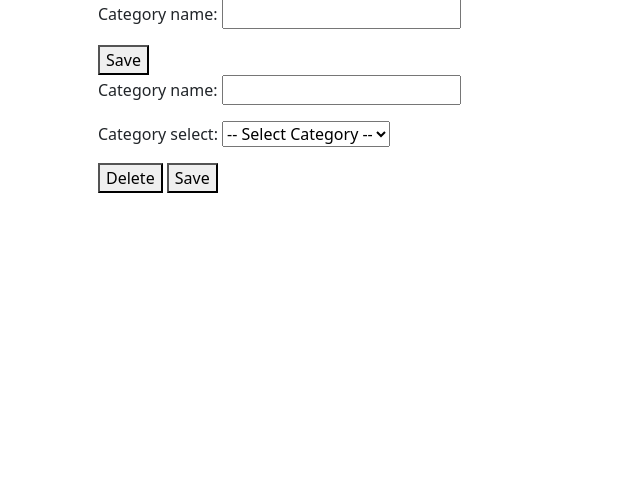
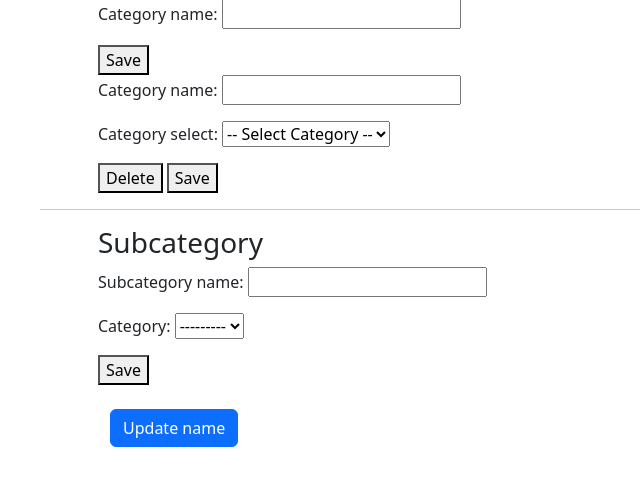
Before and after one commit to pdudrik/budget-tracker, a Django app: page /settings/ in a window 1280 px wide. Shown: the part 155-641 px from the top of the page, without its empty margins (0-640 px from the left). Run offline with Django 5.2, Linux system fonts and the light colour scheme; data that the repository does not hold is empty; parts of the project's set-up code (start-up, migrations or seed data) failed here and were passed over.

Commit message:
Subcategory

```diff
--- a/budget_tracker/budget/forms.py
+++ b/budget_tracker/budget/forms.py
@@ -1,7 +1,5 @@
 from django import forms
 from .models import Transaction, Category, Subcategory
-
-
 
 
 class TransactionForm(forms.ModelForm):
@@ -17,6 +15,7 @@ class TransactionForm(forms.ModelForm):
         ]
 
 
+########### CATEGORY ###########
 class CreateCategoryForm(forms.ModelForm):
     class Meta:
         model = Category
@@ -42,6 +41,11 @@ class UpdateCategoryForm(forms.ModelForm):
         ]
 
 
+########### SUBCATEGORY ###########
+class SubcategoryChoiceField(forms.ModelChoiceField):
+    def label_from_instance(self, obj):
+        return obj.name
+
 
 class CreateSubcategoryForm(forms.ModelForm):
     class Meta:
@@ -50,3 +54,50 @@ class CreateSubcategoryForm(forms.ModelForm):
             "name",
             "category"
         ]
+
+
+# class UpdateSubcategoryForm(forms.ModelForm):
+#     subcategory_select = SubcategoryChoiceField(
+#         queryset=Subcategory.objects.all(),
+#         empty_label="-- Select subcategory --"
+#     )
+
+#     class Meta:
+#         model = Subcategory
+#         fields = [
+#             "name",
+#             "category"
+#         ]
+
+
+class UpdateSubcategoryForm(forms.Form):
+    category = forms.ModelChoiceField(
+        queryset=Category.objects.all(),
+        empty_label="-- Select category --",
+        widget=forms.Select(
+            attrs={
+                "class": "form-select"
+            }
+        )
+    )
+
+    subcategory = SubcategoryChoiceField(
+        queryset=Subcategory.objects.all(),
+        empty_label="-- Select subcategory --",
+        widget=forms.Select(
+            attrs={
+                "class": "form-select"
+            }
+        )
+    )
+
+    name = forms.CharField(
+        max_length=100,
+        label="New subcategory name",
+        widget=forms.TextInput(
+            attrs={
+                'class': 'form-control',
+                'placeholder': 'Type new name here'
+                }
+        )
+    )
--- a/budget_tracker/budget/models.py
+++ b/budget_tracker/budget/models.py
@@ -34,6 +34,13 @@ class Subcategory(models.Model):
         ordering = ["category", "name"]
         verbose_name_plural = "Subcategories"
         unique_together = ("name", "category")      # prevents having same category and subcategory name
+        # within category there must be only unique subcategories
+        constraints = [
+            models.UniqueConstraint(
+                fields=["category", "name"],
+                name='unique_subcategory_per_category'
+            )
+        ]
 
     def __str__(self):
         return f"{self.category.name} -> {self.name}"
--- a/budget_tracker/budget/static/js/settings.js
+++ b/budget_tracker/budget/static/js/settings.js
@@ -1,8 +1,10 @@
 const forms = document.querySelectorAll(".api-form");
+
 
 function updateCategoryDropdown(categories) {
     var dropdown = document.getElementById("id_update_category-category_select");
     dropdown.innerHTML = "<option>-- Select Category --</option>";
+
     categories.forEach(function(item) {
         var option = document.createElement("option");
         option.value = item.id;
@@ -15,7 +17,12 @@ function updateCategoryDropdown(categories) {
 }
 
 
-// Create new category
+function updateSubcategoryDropdown() {
+    return;
+}
+
+
+// Multi-purpose function which handles post requests - create, update, delete
 forms.forEach(function(currentForm) {
     currentForm.addEventListener("submit", function(event) {
         event.preventDefault();         // don't refresh page
@@ -53,6 +60,11 @@ forms.forEach(function(currentForm) {
                 updateCategoryDropdown(data.categories);
                 document.getElementById("id_update_category-name").value = "";
             }
+
+            else if (target === "subcategory") {
+                updateSubcategoryDropdown(data.subcategories);
+                // document.getElementById()
+            }
         })
         .catch(errorPackage => {
             console.log("Validation failed or server error: ", errorPackage);
@@ -75,5 +87,61 @@ categoryDropdown.addEventListener("change", function() {
     updateField.value = selectedName;
 });
 
+//------------ SECTION SUBCATEGORY ------------//
+// Filter subcategories based on selected category (parent) in updating name
+document.addEventListener("DOMContentLoaded", function() {
+    const allSubcategories = JSON.parse(document.getElementById("subcategories-data").textContent);
+    const subCategoryDropdown = document.getElementById("id_update_subcategory-category");
+    const subcategoryDropdownField = document.getElementById("id_update_subcategory-name");
 
-// Handle name update
+    console.log(allSubcategories);
+    console.log(subCategoryDropdown);
+    console.log(subcategoryDropdownField);
+
+    subCategoryDropdown.selectedIndex = 0;
+    subcategoryDropdown = document.getElementById("id_update_subcategory-subcategory");
+
+    function filterSubcategories() {
+        subcategoryDropdown.innerHTML = "<option>-- Select subcategory --</option>";
+        subcategoryDropdownField.value = "";      // clean field after selecting other category
+
+        const selectedCategoryId = subCategoryDropdown.value;
+        const filteredSubcategories = allSubcategories.filter(sub => sub.category_id == selectedCategoryId);
+
+        console.log("Filtered subcategories: ", filteredSubcategories);
+
+        filteredSubcategories.forEach(sub => {
+            const option = document.createElement("option");
+            option.value = sub.id;
+            option.textContent = sub.name
+            subcategoryDropdown.appendChild(option);
+        });
+
+        console.log(subcategoryDropdown);
+        subcategoryDropdown.selectedIndex = 0;
+    }
+
+    subCategoryDropdown.addEventListener("change", filterSubcategories);
+    filterSubcategories();
+
+
+});
+
+
+// Update text in input based on selected subcategory to be updated
+document.addEventListener("DOMContentLoaded", function() {
+
+    var subcategoryDropdown = document.getElementById("id_update_subcategory-subcategory");
+    var updateSubcategoryField = document.getElementById("id_update_subcategory-name");
+
+    subcategoryDropdown.addEventListener("change", function() {
+        console.log("changed subcategory dropdown option");
+        if (this.selectedIndex == 0) {
+            updateSubcategoryField.value = "";
+            return
+        }
+
+        const selectedName = this.options[this.selectedIndex].text;
+        updateSubcategoryField.value = selectedName;
+    });
+});
--- a/budget_tracker/budget/templates/settings.html
+++ b/budget_tracker/budget/templates/settings.html
@@ -37,6 +37,105 @@
             </button>
         </form>
     </div>
+
+    <hr>
+
+    <div class="container">
+        <h3>Subcategory</h3>
+        <form method="post" class="api-form">
+            {% csrf_token %}
+            {{ create_subcategory_form.as_p }}
+            <button
+                type="submit"
+                name="submit_subcategory"
+                data-endpoint="{% url 'budget:api_create_subcategory' %}">
+                    Save
+            </button>
+        </form>
+
+        <br>
+
+        <div class="container">
+            <button
+                type="button"
+                class="btn btn-primary"
+                data-bs-toggle="modal"
+                data-bs-target="#subcategoryUpdateModal"
+                data-bs-whatever="@mdo">
+                    Update name
+            </button>
+
+            <div class="modal fade" id="subcategoryUpdateModal" tabindex="-1" aria-labelledby="subcategoryUpdateModalLabel" aria-hidden="true">
+                <div class="modal-dialog">
+
+                    <form method="post" class="api-form">
+                        {% csrf_token %}
+                        <div class="modal-content">
+
+                            <div class="modal-header">
+                                <h1 class="modal-title fs-5" id="subcategoryUpdateModalLabel">Update subcategory name</h1>
+                                <button type="button" class="btn-close" data-bs-dismiss="modal" aria-label="Close"></button>
+                            </div>
+
+                            <div class="modal-body">
+                                {{ data_json.subcategories|json_script:"subcategories-data" }}
+
+                                <!-- {{ update_subcategory_form.category.label }}:
+                                {{ update_subcategory_form.category }}
+                                <br>
+                                {{ update_subcategory_form.subcategory_select.label }}:
+                                {{ update_subcategory_form.subcategory_select }}
+                                <br>
+                                <br>
+                                <p>
+                                    New name:
+                                    <span class="ms-1">
+                                        {{ update_subcategory_form.name }}
+                                    </span>
+                                </p> -->
+
+                                {{ update_subcategory_form.as_p }}
+
+                            </div>
+
+                            <div class="modal-footer">
+                                <button type="button" class="btn btn-secondary" data-bs-dismiss="modal">Close</button>
+                                <button
+                                    class="btn btn-primary"
+                                    type="submit"
+                                    name="update_subcategory"
+                                    data-endpoint="{% url 'budget:api_update_subcategory' %}">
+                                        Save
+                                </button>
+                            </div>
+
+                        </div>
+                    </form>
+
+                </div>
+            </div>
+
+        </div>
+
+        <!-- <form method="post" class="api-form">
+            {% csrf_token %}
+            {{ update_subcategory_form.as_p }}
+            <button
+                type="submit"
+                name="delete_subcategory"
+                data-endpoint="{% url 'budget:api_delete_subcategory' %}">
+                    Delete
+            </button>
+            <button
+                type="submit"
+                name="update_subcategory"
+                data-endpoint="{% url 'budget:api_update_subcategory' %}">
+                    Save
+            </button>
+        </form> -->
+
+
+    </div>
 {% endblock content %}
 
 
--- a/budget_tracker/budget/urls.py
+++ b/budget_tracker/budget/urls.py
@@ -15,4 +15,7 @@ urlpatterns = [
     path("settings/api/category/create/", endpoints.create_category, name="api_create_category"),
     path("settings/api/category/update/", endpoints.update_category, name="api_update_category"),
     path("settings/api/category/delete/", endpoints.delete_category, name="api_delete_category"),
+    path("settings/api/subcategory/create/", endpoints.create_subcategory, name="api_create_subcategory"),
+    path("settings/api/subcategory/update/", endpoints.update_subcategory, name="api_update_subcategory"),
+    path("settings/api/subcategory/delete/", endpoints.delete_subcategory, name="api_delete_subcategory"),
 ]
--- a/budget_tracker/budget/views.py
+++ b/budget_tracker/budget/views.py
@@ -1,10 +1,10 @@
 from django.shortcuts import render, redirect
 from django.urls import reverse_lazy
-from django.views.generic import ListView, CreateView, DeleteView,  \
+from django.views.generic import ListView, CreateView, DeleteView,      \
     UpdateView, View, TemplateView
-from .models import Transaction
-from .forms import TransactionForm, CreateCategoryForm,             \
-    UpdateCategoryForm
+from .models import Transaction, Subcategory
+from .forms import TransactionForm, CreateCategoryForm,                 \
+    UpdateCategoryForm, CreateSubcategoryForm, UpdateSubcategoryForm    \
 
 
 # Create your views here.
@@ -48,7 +48,14 @@ class SettingsView(TemplateView):
 
     def get(self, request, *args, **kwargs):
         context = self.get_context_data(**kwargs)
+
+        subcategories = Subcategory.objects.all().values("id", "name", "category_id")
+
         context["create_category_form"] = CreateCategoryForm(prefix="create_category")
         context["update_category_form"] = UpdateCategoryForm(prefix="update_category")
-
+        context["create_subcategory_form"] = CreateSubcategoryForm(prefix="create_subcategory")
+        context["update_subcategory_form"] = UpdateSubcategoryForm(prefix="update_subcategory")
+        context["data_json"] = {
+            "subcategories": list(subcategories)
+        }
         return self.render_to_response(context)
```
Also changed, not shown: budget_tracker/budget/endpoints.py (+180 -1 lines), budget_tracker/budget/migrations/0004_subcategory_unique_subcategory_per_category.py (added), 1 other file.
